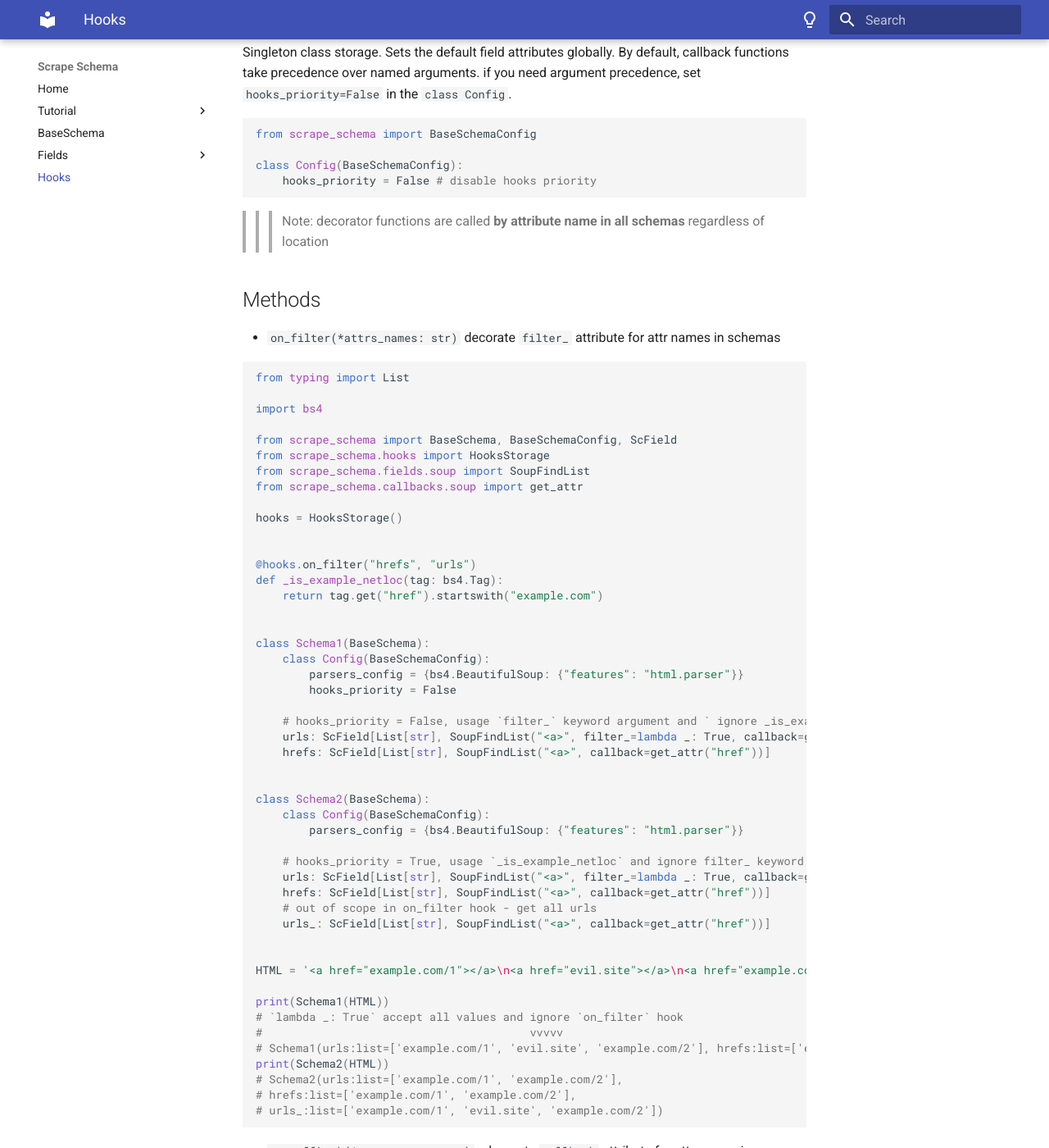
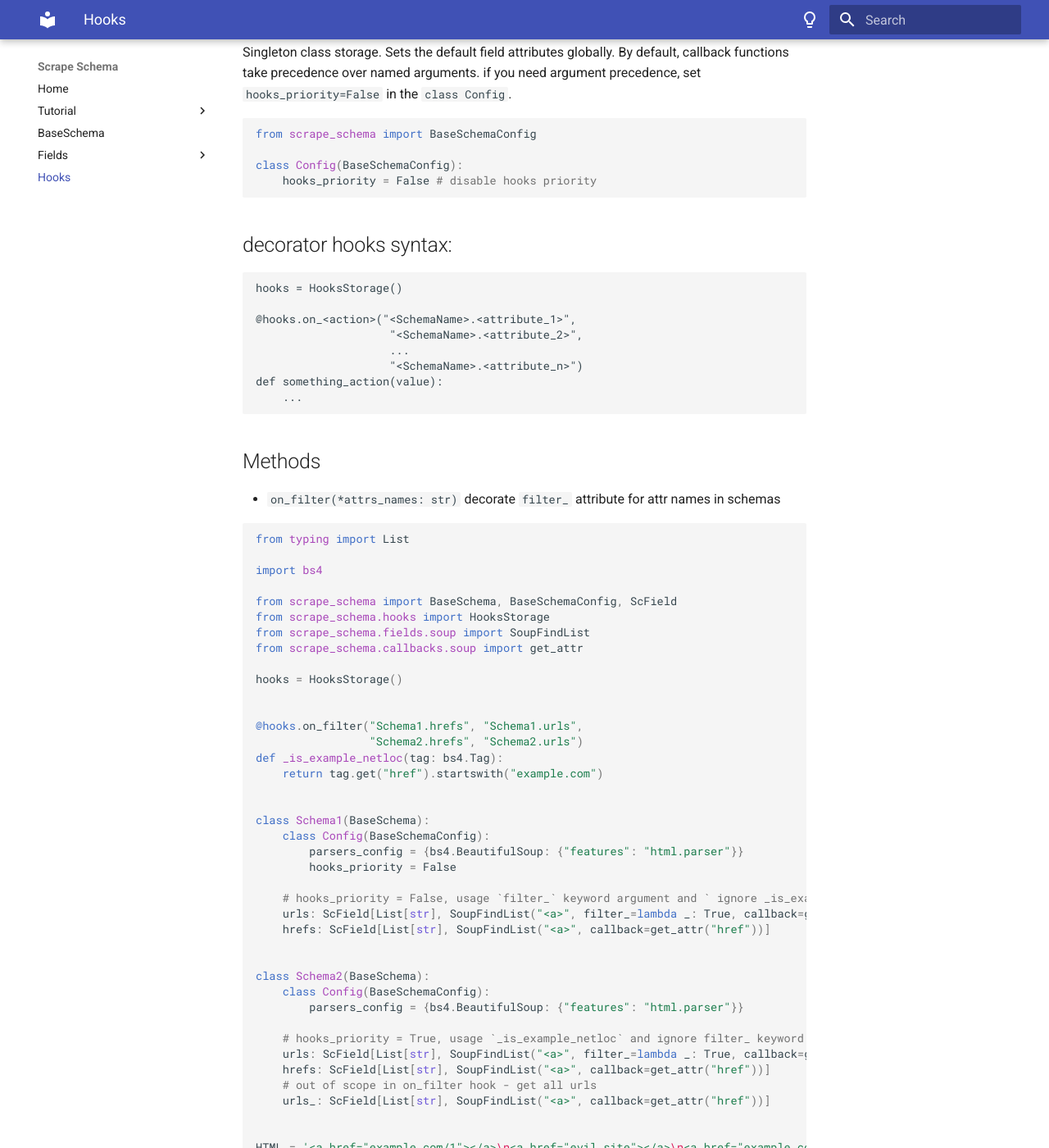
Before and after one commit to vypivshiy/scrape-schema, an MkDocs documentation site: the page built from docs/hooks.md, in a window 1280 px wide and 1400 px high, scrolled down 2024 px. Shown: the whole window at 82% size. Built offline with MkDocs 1.6.1 and Material for MkDocs 9.7.7, drawn with Linux system fonts in a browser that asks for light colours; some of the changed text lies outside the part shown.

Commit message:
change hooks feature syntax

````diff
--- a/docs/hooks.md
+++ b/docs/hooks.md
@@ -90,7 +90,17 @@ class Config(BaseSchemaConfig):
     hooks_priority = False # disable hooks priority
 ```
 
->>> Note: decorator functions are called **by attribute name in all schemas** regardless of location
+## decorator hooks syntax:
+```
+hooks = HooksStorage()
+
+@hooks.on_<action>("<SchemaName>.<attribute_1>",
+                    "<SchemaName>.<attribute_2>",
+                    ...
+                    "<SchemaName>.<attribute_n>")
+def something_action(value):
+    ...
+```
 ## Methods
 - `on_filter(*attrs_names: str)` decorate `filter_` attribute for attr names in schemas
 
@@ -107,7 +117,8 @@ from scrape_schema.callbacks.soup import get_attr
 hooks = HooksStorage()
 
 
-@hooks.on_filter("hrefs", "urls")
+@hooks.on_filter("Schema1.hrefs", "Schema1.urls",
+                 "Schema2.hrefs", "Schema2.urls")
 def _is_example_netloc(tag: bs4.Tag):
     return tag.get("href").startswith("example.com")
 
````
Also changed, not shown: other parts of docs/hooks.md (+11 -11 lines), 2 other files.
